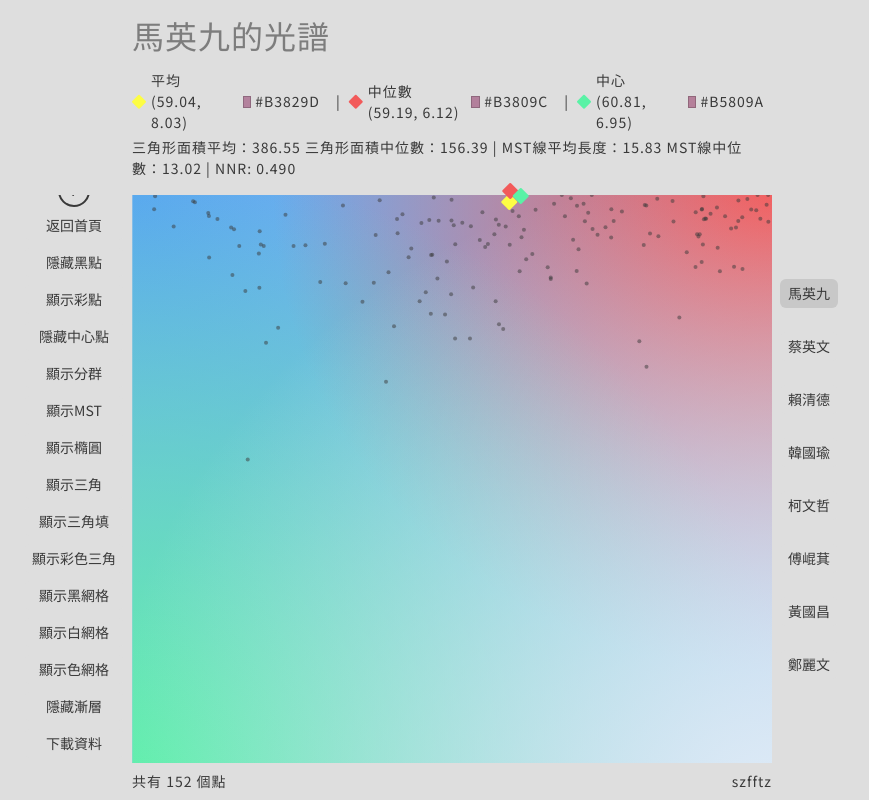
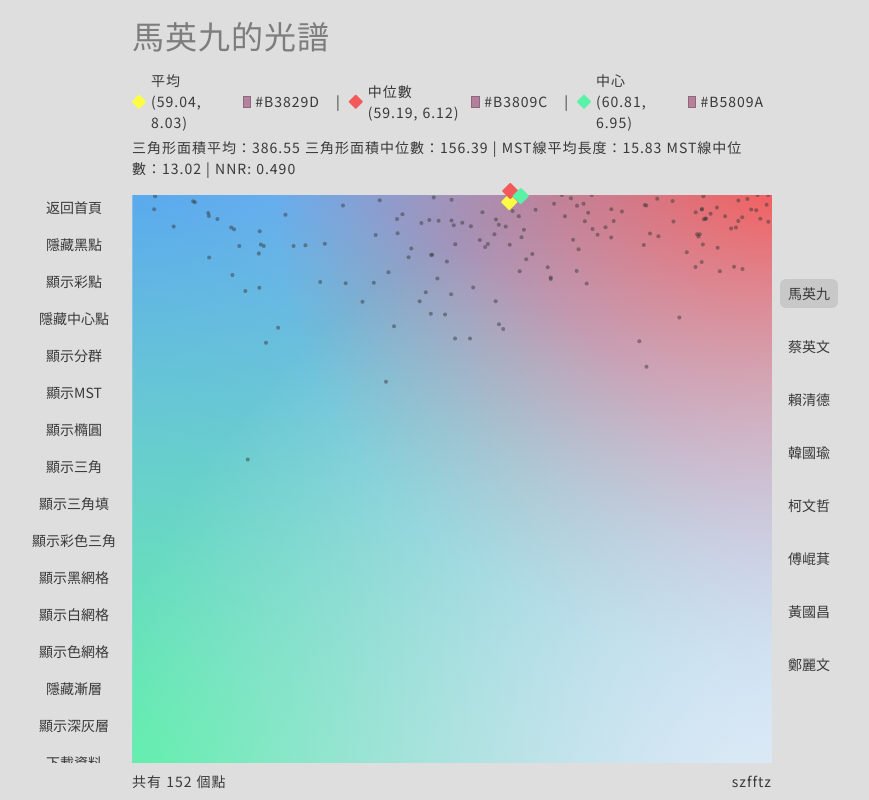
Before and after one commit to szfftz/political-spectrum, a Vue app: page /political-spectrum/heatmap in a window 1280 px wide. Shown: the whole page, without its empty margins (188-1057 px from the left). Built offline with nearby package versions, Linux system fonts and the light colour scheme; no server answers.

Commit message:
Add toggle button for dark gray layer in HeatmapView. Implemented functionality to show/hide the dark gray layer for improved visual representation. Updated state management and rendering logic accordingly.

```diff
--- a/src/views/HeatmapView.vue
+++ b/src/views/HeatmapView.vue
@@ -246,6 +246,16 @@
             <button
               class="btn my-button my-text-sm rounded px-2 py-1 d-flex flex-column align-items-center"
               style="min-width: 100px"
+              @click="toggleDarkGrayLayer"
+              type="button"
+            >
+              <span style="text-align: center">{{
+                showDarkGrayLayer ? '隱藏深灰層' : '顯示深灰層'
+              }}</span>
+            </button>
+            <button
+              class="btn my-button my-text-sm rounded px-2 py-1 d-flex flex-column align-items-center"
+              style="min-width: 100px"
               @click="downloadData"
               type="button"
             >
@@ -365,6 +375,7 @@
       const showGrid = ref(false);
       const showColorGrid = ref(false);
       const showGradient = ref(true);
+      const showDarkGrayLayer = ref(false);
       const showDarkGrid = ref(false);
       const showDataPoints = ref(true);
       const showColorPoints = ref(false);
@@ -387,6 +398,7 @@
       let cellGroup = null;
       let colorGridGroup = null;
       let gradientGroup = null;
+      let darkGrayLayerGroup = null;
       let darkGridGroup = null;
       let pointsGroup = null;
       let colorPointsGroup = null;
@@ -729,6 +741,7 @@
         cellGroup = null;
         colorGridGroup = null;
         gradientGroup = null;
+        darkGrayLayerGroup = null;
         darkGridGroup = null;
         pointsGroup = null;
         colorPointsGroup = null;
@@ -763,6 +776,19 @@
           .attr('height', containerHeight)
           .attr('class', 'd-block position-relative w-100 h-100')
           .style('pointer-events', 'none');
+
+        // 绘制深灰色图层（最下面）
+        darkGrayLayerGroup = svg.append('g').attr('class', 'dark-gray-layer');
+        darkGrayLayerGroup
+          .append('rect')
+          .attr('x', gradientAreaLeft)
+          .attr('y', gradientAreaTop)
+          .attr('width', gradientAreaWidth)
+          .attr('height', gradientAreaHeight)
+          .attr('fill', colors.darkGray);
+        if (darkGrayLayerGroup) {
+          darkGrayLayerGroup.style('display', showDarkGrayLayer.value ? 'block' : 'none');
+        }
 
         gradientGroup = createGradientSpectrum({
           svg,
@@ -1948,6 +1974,13 @@
         }
       };
 
+      const toggleDarkGrayLayer = () => {
+        showDarkGrayLayer.value = !showDarkGrayLayer.value;
+        if (darkGrayLayerGroup) {
+          darkGrayLayerGroup.style('display', showDarkGrayLayer.value ? 'block' : 'none');
+        }
+      };
+
       onMounted(() => {
         const isLocalhost =
           window.location.hostname === 'localhost' ||
@@ -2026,6 +2059,7 @@
         showGrid,
         showColorGrid,
         showGradient,
+        showDarkGrayLayer,
         showDarkGrid,
         showDataPoints,
         showColorPoints,
@@ -2056,6 +2090,7 @@
         toggleGrid,
         toggleColorGrid,
         toggleGradient,
+        toggleDarkGrayLayer,
         toggleDarkGrid,
         toggleDataPoints,
         toggleColorPoints,
```
